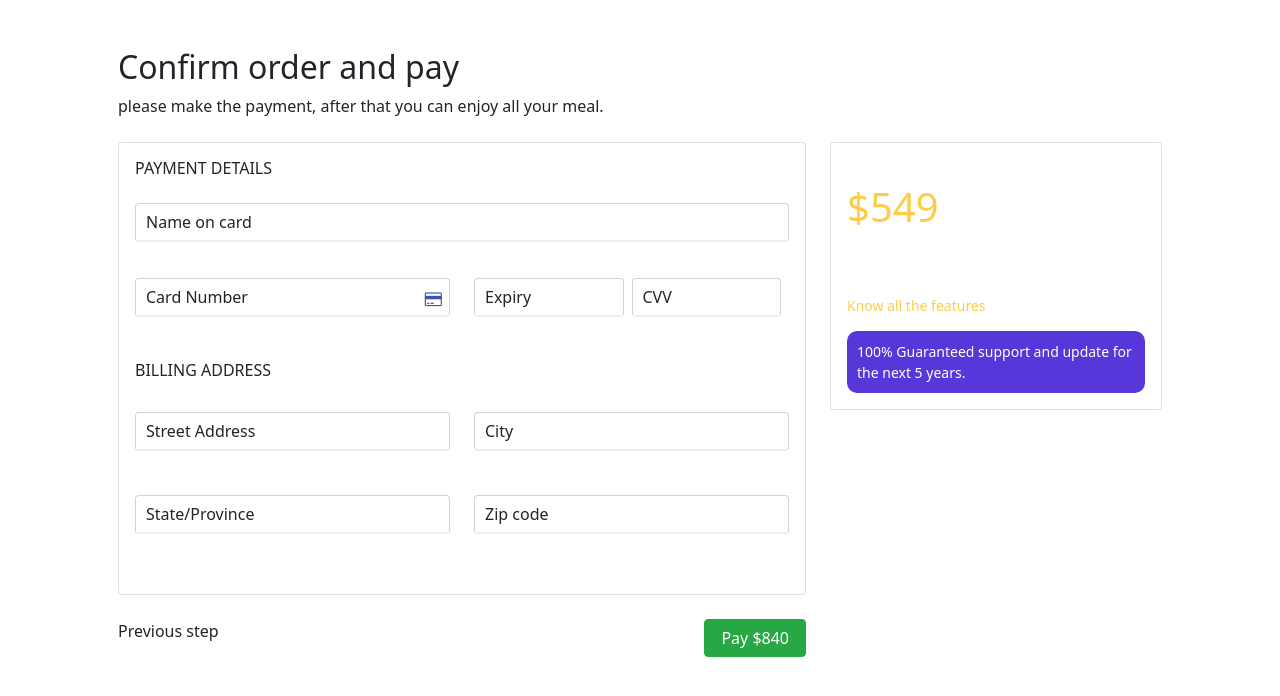
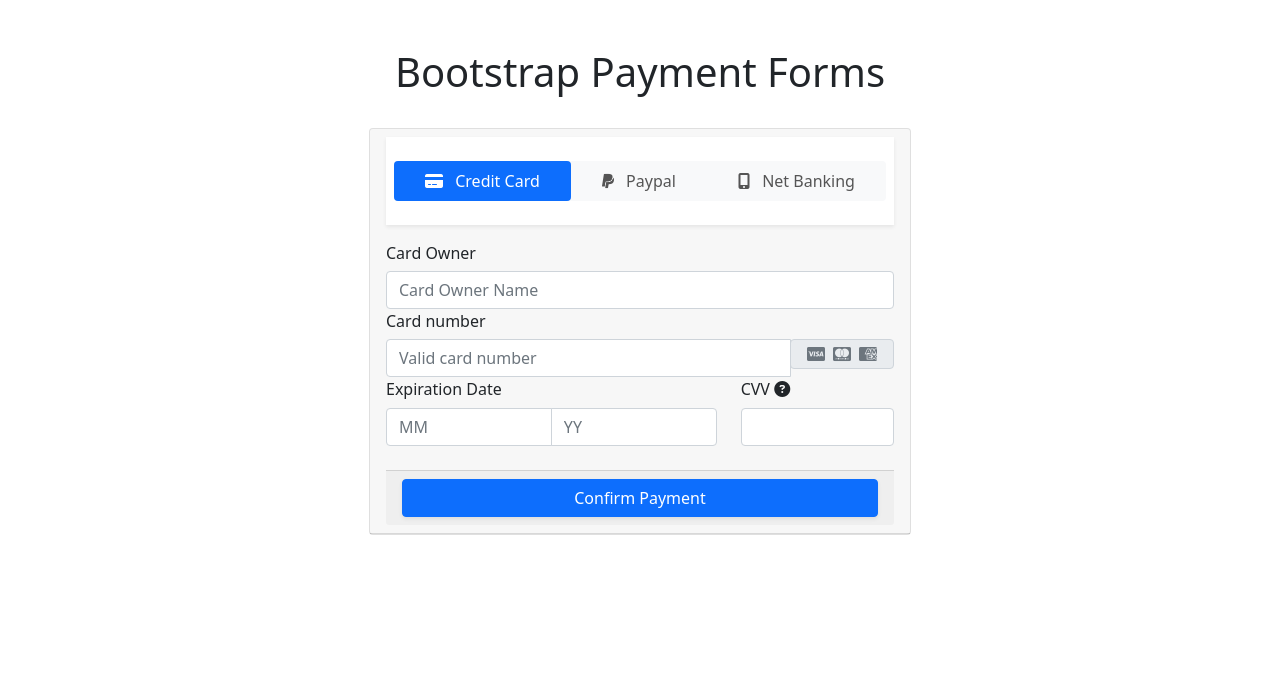
Before and after one commit to Fiharali/RestoIAAM, a plain HTML site: page Product/payment/payment.html in a window 1280 px wide. Drawn offline with nearby package versions, Linux system fonts and the light colour scheme.

Commit message:
add product details

```diff
--- a/Product/OrderTracking/order.css
+++ b/Product/OrderTracking/order.css
@@ -8,7 +8,9 @@
     font-family: pop;
     src: url(./Fonts/Poppins-Medium.ttf);
 }
-
+body{
+    background-color:#222222;
+}
 .main{
     width: 100%;
     height: 100vh;
@@ -24,7 +26,7 @@
 .head_1{
     font-size: 30px;
     font-weight: 600;
-    color: #333;
+    color: #ffffff;
 }
 .head_1 span{
     color: #FE7F32;
--- a/Product/Product.css
+++ b/Product/Product.css
@@ -0,0 +1,37 @@
+*{
+    box-sizing: border-box;
+}
+
+
+
+
+
+
+label {
+  cursor: pointer;
+  &:before{
+    display: inline-block;
+    content: "+";
+    margin: 0 10px 0 0;
+	width: 35px;
+	height: 35px;
+    border: 3px solid #FE7F32;
+	border-radius: 100%;
+    vertical-align: middle;
+    color: #FE7F32;
+    font-size: 30px;
+    text-align: center;
+    font-weight: 700;
+    line-height: 0.9em;
+    transition: transform 0.2s ease-in-out;
+  }
+}
+
+input[type=checkbox]:checked + label:before{
+   background: #FE7F32;
+   color: #fff;
+   transform:rotate(135deg);
+   transform-origin: center center;
+}
+
+input[type=checkbox] { visibility: hidden; }
--- a/Product/payment/payement.css
+++ b/Product/payment/payement.css
@@ -1,113 +1,23 @@
-body{
-
-    background-color: #eee;
+body {
+    background: #f5f5f5
 }
 
-.container{
-
-    height: 100vh;
-
+.rounded {
+    border-radius: 1rem
 }
 
-
-.card{
-    border:none;
+.nav-pills .nav-link {
+    color: #555
 }
 
-.form-control {
-    border-bottom: 2px solid #eee !important;
-    border: none;
-    font-weight: 600
+.nav-pills .nav-link.active {
+    color: white
 }
 
-.form-control:focus {
-    color: #495057;
-    background-color: #fff;
-    border-color: #8bbafe;
-    outline: 0;
-    box-shadow: none;
-    border-radius: 0px;
-    border-bottom: 2px solid blue !important;
+input[type="radio"] {
+    margin-right: 5px
 }
 
-
-
-.inputbox {
-    position: relative;
-    margin-bottom: 20px;
-    width: 100%
+.bold {
+    font-weight: bold
 }
-
-.inputbox span {
-    position: absolute;
-    top: 7px;
-    left: 11px;
-    transition: 0.5s
-}
-
-.inputbox i {
-    position: absolute;
-    top: 13px;
-    right: 8px;
-    transition: 0.5s;
-    color: #3F51B5
-}
-
-input::-webkit-outer-spin-button,
-input::-webkit-inner-spin-button {
-    -webkit-appearance: none;
-    margin: 0
-}
-
-.inputbox input:focus~span {
-    transform: translateX(-0px) translateY(-15px);
-    font-size: 12px
-}
-
-.inputbox input:valid~span {
-    transform: translateX(-0px) translateY(-15px);
-    font-size: 12px
-}
-
-.card-blue{
-
-    background-color: #492bc4;
-}
-
-.hightlight{
-
-    background-color: #5737d9;
-    padding: 10px;
-    border-radius: 10px;
-    margin-top: 15px;
-    font-size: 14px;
-}
-
-.yellow{
-
-    color: #fdcc49;
-}
-
-.decoration{
-
-    text-decoration: none;
-    font-size: 14px;
-}
-
-.btn-success {
-    color: #fff;
-    background-color: #492bc4;
-    border-color:#492bc4;
-}
-
-.btn-success:hover {
-    color: #fff;
-    background-color:#492bc4;
-    border-color: #492bc4;
-}
-
-
-.decoration:hover{
-    text-decoration: none;
-    color: #fdcc49;
-}
--- a/Product/payment/payment.html
+++ b/Product/payment/payment.html
@@ -1,176 +1,101 @@
 <!DOCTYPE html>
 <html lang="en">
-
 <head>
     <meta charset="UTF-8">
     <meta name="viewport" content="width=device-width, initial-scale=1.0">
     <title>RestIAM - Payement</title>
     <link rel="stylesheet" href="payement.css">
     <link rel="stylesheet" href="https://cdn.jsdelivr.net/npm/bootstrap@5.0.0-alpha1/dist/css/bootstrap.min.css">
-    <link rel="stylesheet" href="https://cdnjs.cloudflare.com/ajax/libs/font-awesome/4.7.0/css/font-awesome.min.css">
+    <!--Font Awesome CDN-->
+    <link rel="stylesheet" href="https://cdnjs.cloudflare.com/ajax/libs/font-awesome/6.4.0/css/all.min.css" integrity="sha512-iecdLmaskl7CVkqkXNQ/ZH/XLlvWZOJyj7Yy7tcenmpD1ypASozpmT/E0iPtmFIB46ZmdtAc9eNBvH0H/ZpiBw==" crossorigin="anonymous" referrerpolicy="no-referrer" />
     <script src="https://cdn.jsdelivr.net/npm/bootstrap@5.0.0-alpha1/dist/js/bootstrap.bundle.min.js"></script>
-    <script src="https://cdnjs.cloudflare.com/ajax/libs/jquery/3.2.1/jquery.min.js"></script>
+
 </head>
-
 <body>
-
-    <div class="container mt-5 px-5">
-
-        <div class="mb-4">
-            <h2>Confirm order and pay</h2>
-            <span>please make the payment, after that you can enjoy all your meal.</span>
+    <div class="container py-5">
+        <!-- For demo purpose -->
+        <div class="row mb-4">
+            <div class="col-lg-8 mx-auto text-center">
+                <h1 class="display-6">Bootstrap Payment Forms</h1>
             </div>
-
+        </div> <!-- End -->
         <div class="row">
-
-            <div class="col-md-8">
-
-
-                <div class="card p-3">
-
-                    <h6 class="text-uppercase">Payment details</h6>
-                    <div class="inputbox mt-3"> <input type="text" name="name" class="form-control" required="required">
-                        <span>Name on card</span> </div>
-
-
+            <div class="col-lg-6 mx-auto">
+                <div class="card ">
+                    <div class="card-header">
+                        <div class="bg-white shadow-sm pt-4 pl-2 pr-2 pb-2">
+                            <!-- Credit card form tabs -->
+                            <ul role="tablist" class="nav bg-light nav-pills rounded nav-fill mb-3">
+                                <li class="nav-item"> <a data-toggle="pill" href="#credit-card" class="nav-link active "> <i class="fas fa-credit-card mr-2"></i> Credit Card </a> </li>
+                                <li class="nav-item"> <a data-toggle="pill" href="#paypal" class="nav-link "> <i class="fab fa-paypal mr-2"></i> Paypal </a> </li>
+                                <li class="nav-item"> <a data-toggle="pill" href="#net-banking" class="nav-link "> <i class="fas fa-mobile-alt mr-2"></i> Net Banking </a> </li>
+                            </ul>
+                        </div> <!-- End -->
+                        <!-- Credit card form content -->
+                        <div class="tab-content">
+                            <!-- credit card info-->
+                            <div id="credit-card" class="tab-pane fade show active pt-3">
+                                <form role="form" onsubmit="event.preventDefault()">
+                                    <div class="form-group"> <label for="username">
+                                            <h6>Card Owner</h6>
+                                        </label> <input type="text" name="username" placeholder="Card Owner Name" required class="form-control "> </div>
+                                    <div class="form-group"> <label for="cardNumber">
+                                            <h6>Card number</h6>
+                                        </label>
+                                        <div class="input-group"> <input type="text" name="cardNumber" placeholder="Valid card number" class="form-control " required>
+                                            <div class="input-group-append"> <span class="input-group-text text-muted"> <i class="fab fa-cc-visa mx-1"></i> <i class="fab fa-cc-mastercard mx-1"></i> <i class="fab fa-cc-amex mx-1"></i> </span> </div>
+                                        </div>
+                                    </div>
                                     <div class="row">
-
-                        <div class="col-md-6">
-
-                            <div class="inputbox mt-3 mr-2"> <input type="text" name="name" class="form-control"
-                                    required="required"> <i class="fa fa-credit-card"></i> <span>Card Number</span>
-
-
+                                        <div class="col-sm-8">
+                                            <div class="form-group"> <label><span class="hidden-xs">
+                                                        <h6>Expiration Date</h6>
+                                                    </span></label>
+                                                <div class="input-group"> <input type="number" placeholder="MM" name="" class="form-control" required> <input type="number" placeholder="YY" name="" class="form-control" required> </div>
                                             </div>
-
-
                                         </div>
-
-                        <div class="col-md-6">
-
-                            <div class="d-flex flex-row">
-
-
-                                <div class="inputbox mt-3 mr-2"> <input type="text" name="name" class="form-control"
-                                        required="required"> <span>Expiry</span> </div>
-
-                                <div class="inputbox mt-3 mr-2"> <input type="text" name="name" class="form-control"
-                                        required="required"> <span>CVV</span> </div>
-
-
+                                        <div class="col-sm-4">
+                                            <div class="form-group mb-4"> <label data-toggle="tooltip" title="Three digit CV code on the back of your card">
+                                                    <h6>CVV <i class="fa fa-question-circle d-inline"></i></h6>
+                                                </label> <input type="text" required class="form-control"> </div>
                                         </div>
-
-
                                     </div>
-
-
+                                    <div class="card-footer"> <button type="button" class="subscribe btn btn-primary btn-block shadow-sm"> Confirm Payment </button>
+                                </form>
                             </div>
-
-
-
-                    <div class="mt-4 mb-4">
-
-                        <h6 class="text-uppercase">Billing Address</h6>
-
-
-                        <div class="row mt-3">
-
-                            <div class="col-md-6">
-
-                                <div class="inputbox mt-3 mr-2"> <input type="text" name="name" class="form-control"
-                                        required="required"> <span>Street Address</span> </div>
-
-
+                        </div> <!-- End -->
+                        <!-- Paypal info -->
+                        <div id="paypal" class="tab-pane fade pt-3">
+                            <h6 class="pb-2">Select your paypal account type</h6>
+                            <div class="form-group "> <label class="radio-inline"> <input type="radio" name="optradio" checked> Domestic </label> <label class="radio-inline"> <input type="radio" name="optradio" class="ml-5">International </label></div>
+                            <p> <button type="button" class="btn btn-primary "><i class="fab fa-paypal mr-2"></i> Log into my Paypal</button> </p>
+                            <p class="text-muted"> Note: After clicking on the button, you will be directed to a secure gateway for payment. After completing the payment process, you will be redirected back to the website to view details of your order. </p>
+                        </div> <!-- End -->
+                        <!-- bank transfer info -->
+                        <div id="net-banking" class="tab-pane fade pt-3">
+                            <div class="form-group "> <label for="Select Your Bank">
+                                    <h6>Select your Bank</h6>
+                                </label> <select class="form-control" id="ccmonth">
+                                    <option value="" selected disabled>--Please select your Bank--</option>
+                                    <option>Attijariwafa Bank</option>
+                                    <option>Banque Populaire</option>
+                                    <option>Bank of Africa</option>
+                                    <option>Société générale Maroc</option>
+                                    <option>CIH Bank</option>
+                                </select> </div>
+                            <div class="form-group">
+                                <p> <button type="button" class="btn btn-primary "><i class="fas fa-mobile-alt mr-2"></i> Proceed Payment</button> </p>
                             </div>
-
-
-                            <div class="col-md-6">
-
-                                <div class="inputbox mt-3 mr-2"> <input type="text" name="name" class="form-control"
-                                        required="required"> <span>City</span> </div>
-
-
+                            <p class="text-muted">Note: After clicking on the button, you will be directed to a secure gateway for payment. After completing the payment process, you will be redirected back to the website to view details of your order. </p>
+                        </div> <!-- End -->
+                        <!-- End -->
+                    </div>
+                </div>
+            </div>
         </div>
 
 
 
 
-                        </div>
-
-
-                        <div class="row mt-2">
-
-                            <div class="col-md-6">
-
-                                <div class="inputbox mt-3 mr-2"> <input type="text" name="name" class="form-control"
-                                        required="required"> <span>State/Province</span> </div>
-
-
-                            </div>
-
-
-                            <div class="col-md-6">
-
-                                <div class="inputbox mt-3 mr-2"> <input type="text" name="name" class="form-control"
-                                        required="required"> <span>Zip code</span> </div>
-
-
-                            </div>
-
-
-
-
-                        </div>
-
-                    </div>
-
-                </div>
-
-
-                <div class="mt-4 mb-4 d-flex justify-content-between">
-
-
-                    <span>Previous step</span>
-
-
-                    <button class="btn btn-success px-3">Pay $840</button>
-
-
-
-
-                </div>
-
-            </div>
-
-            <div class="col-md-4">
-
-                <div class="card card-blue p-3 text-white mb-3">
-
-                    <span>You have to pay</span>
-                    <div class="d-flex flex-row align-items-end mb-3">
-                        <h1 class="mb-0 yellow">$549</h1> <span>.99</span>
-                    </div>
-
-                    <span>Enjoy all the features and perk after you complete the payment</span>
-                    <a href="#" class="yellow decoration">Know all the features</a>
-
-                    <div class="hightlight">
-
-                        <span>100% Guaranteed support and update for the next 5 years.</span>
-
-
-                    </div>
-
-                </div>
-
-            </div>
-
-        </div>
-
-
-    </div>
-
-
 </body>
-
 </html>
```
Also changed, not shown: Product/OrderTracking/order.html (+4 -3 lines), Product/Product.html (+207 -0 lines), Product/img/burger.jpg (added), Product/img/foodserviceimage.jpg (added), Product/img/person1.jpg (added), Product/img/pic1.jpg (added), Product/img/pic2.jpg (added), Product/img/pic3.jpg (added), Product/img/pic4.jpg (added). Lines whose indentation alone changed are shown as unchanged.
